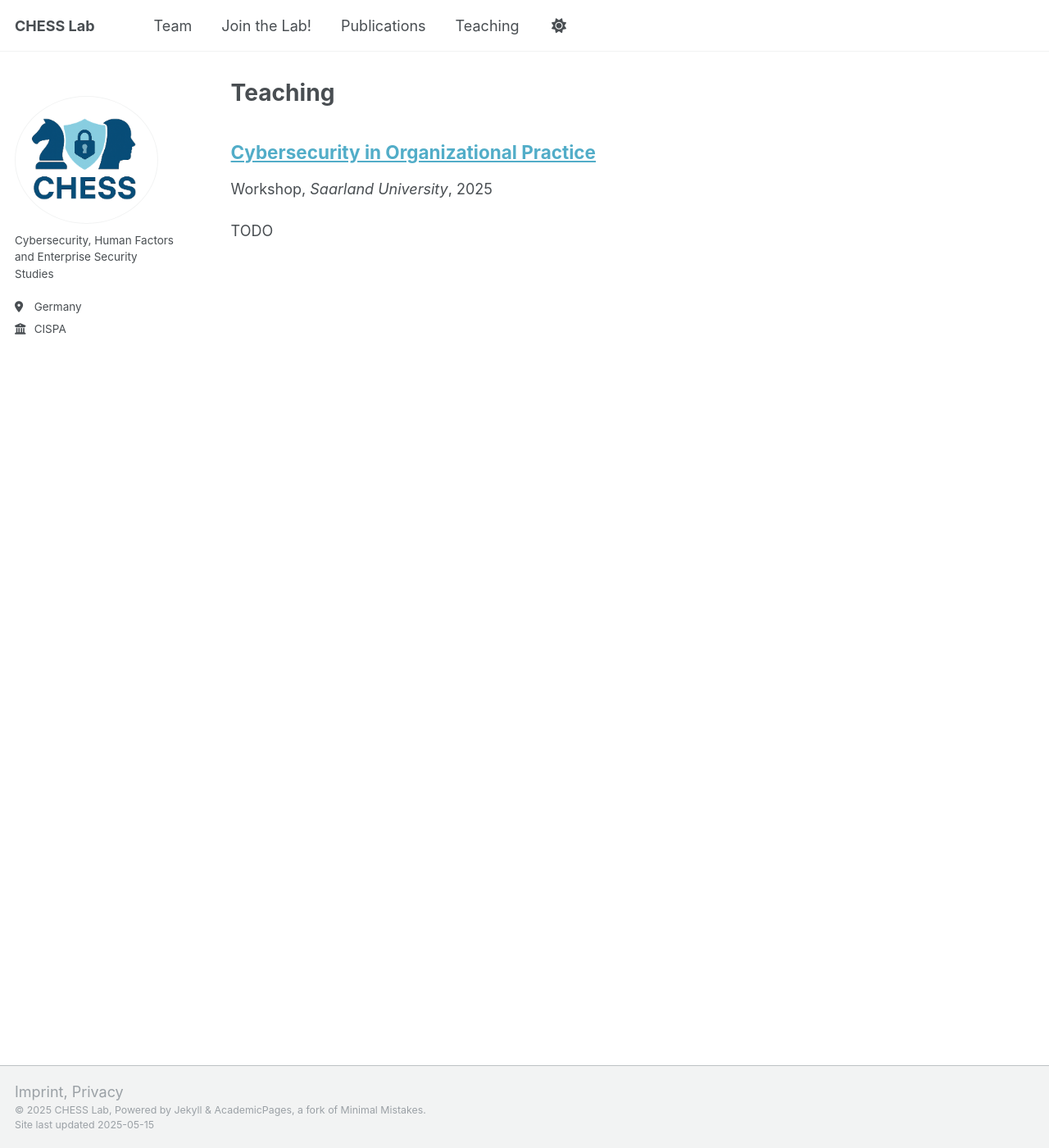
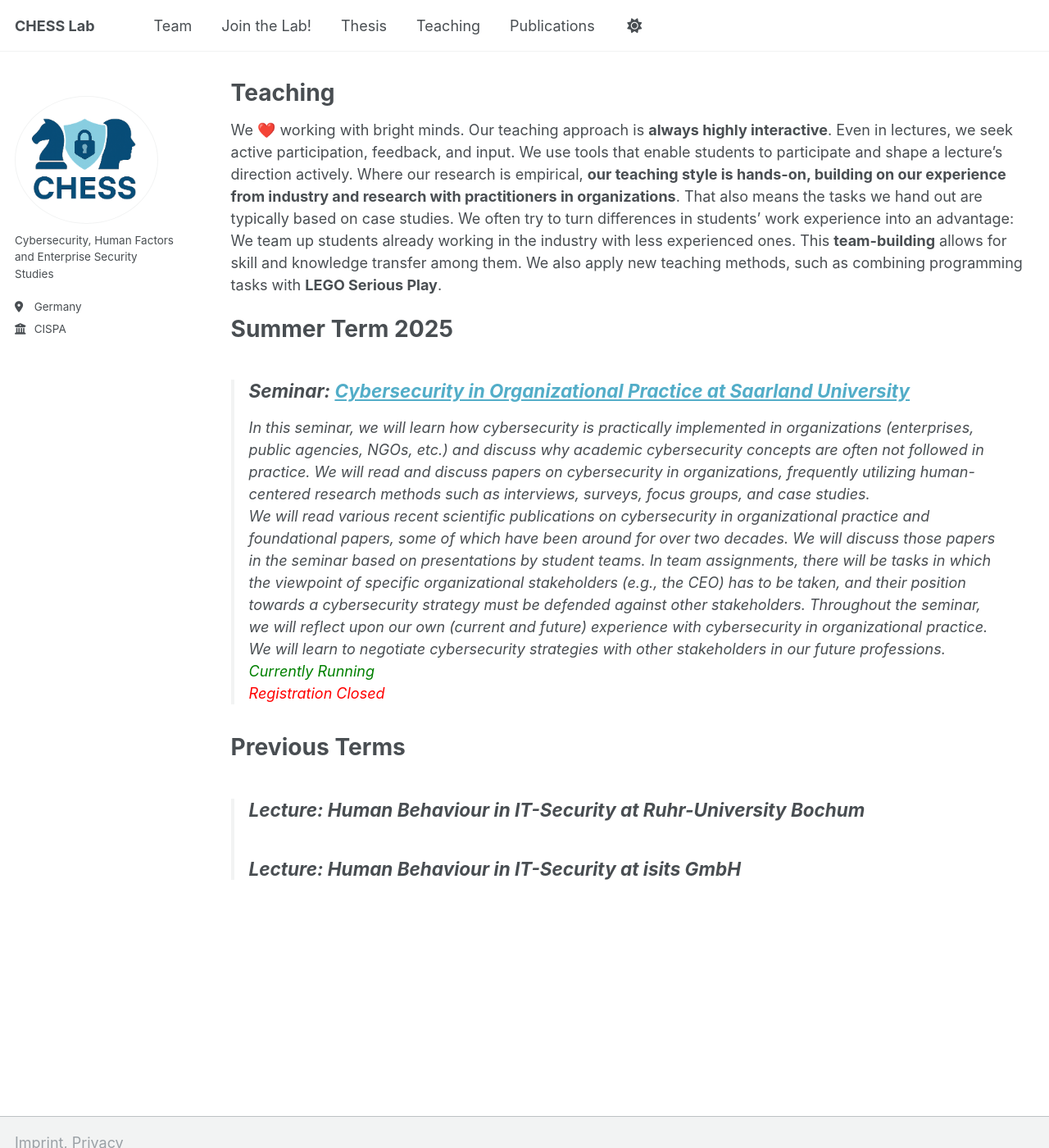
Before and after one commit to chessslab/chessslab.github.io, a Jekyll site: the page built from _pages/teaching.md, in a window 1280 px wide and 1400 px high. Shown: the whole window at 82% size. Built offline with Jekyll 4.4.1, drawn with Linux system fonts in a browser that asks for light colours.

Commit message:
some text on intro and teaching.

```diff
--- a/_data/navigation.yml
+++ b/_data/navigation.yml
@@ -15,8 +15,11 @@ main:
   - title: "Join the Lab!"
     url: /join/
 
-  - title: "Publications"
-    url: /publications/
+  - title: "Thesis"
+    url: /thesis/
 
   - title: "Teaching"
     url: /teaching/
+
+  - title: "Publications"
+    url: /publications/
--- /dev/null
+++ b/_pages/teaching.md
@@ -0,0 +1,24 @@
+---
+layout: archive
+title: "Teaching"
+permalink: /teaching/
+author_profile: true
+---
+
+We ❤️ working with bright minds.
+Our teaching approach is __always highly interactive__. Even in lectures, we seek active participation, feedback, and input. We use tools that enable students to participate and shape a lecture's direction actively. Where our research is empirical, __our teaching style is hands-on, building on our experience from industry and research with practitioners in organizations__. That also means the tasks we hand out are typically based on case studies. We often try to turn differences in students' work experience into an advantage: We team up students already working in the industry with less experienced ones. This __team-building__ allows for skill and knowledge transfer among them.
+We also apply new teaching methods, such as combining programming tasks with __LEGO Serious Play__.
+
+
+
+# Summer Term 2025
+> ## Seminar: [Cybersecurity in Organizational Practice at Saarland University](https://cms.cispa.saarland/orgsec25/)
+>In this seminar, we will learn how cybersecurity is practically implemented in organizations (enterprises, public agencies, NGOs, etc.) and discuss why academic cybersecurity concepts are often not followed in practice. We will read and discuss papers on cybersecurity in organizations, frequently utilizing human-centered research methods such as interviews, surveys, focus groups, and case studies. \
+> We will read various recent scientific publications on cybersecurity in organizational practice and foundational papers, some of which have been around for over two decades. We will discuss those papers in the seminar based on presentations by student teams. In team assignments, there will be tasks in which the viewpoint of specific organizational stakeholders (e.g., the CEO) has to be taken, and their position towards a cybersecurity strategy must be defended against other stakeholders. Throughout the seminar, we will reflect upon our own (current and future) experience with cybersecurity in organizational practice. We will learn to negotiate cybersecurity strategies with other stakeholders in our future professions. \
+> <span style="color:green">Currently Running</span> \
+<span style="color:red">Registration Closed</span>
+
+
+# Previous Terms
+> ## Lecture: Human Behaviour in IT-Security at Ruhr-University Bochum
+> ## Lecture: Human Behaviour in IT-Security at isits GmbH
```
Also changed, not shown: _pages/about.md (+23 -1 lines), _pages/teaching.html (deleted, +0 -12 lines), _pages/thesis.md (added, +7 -0 lines).
